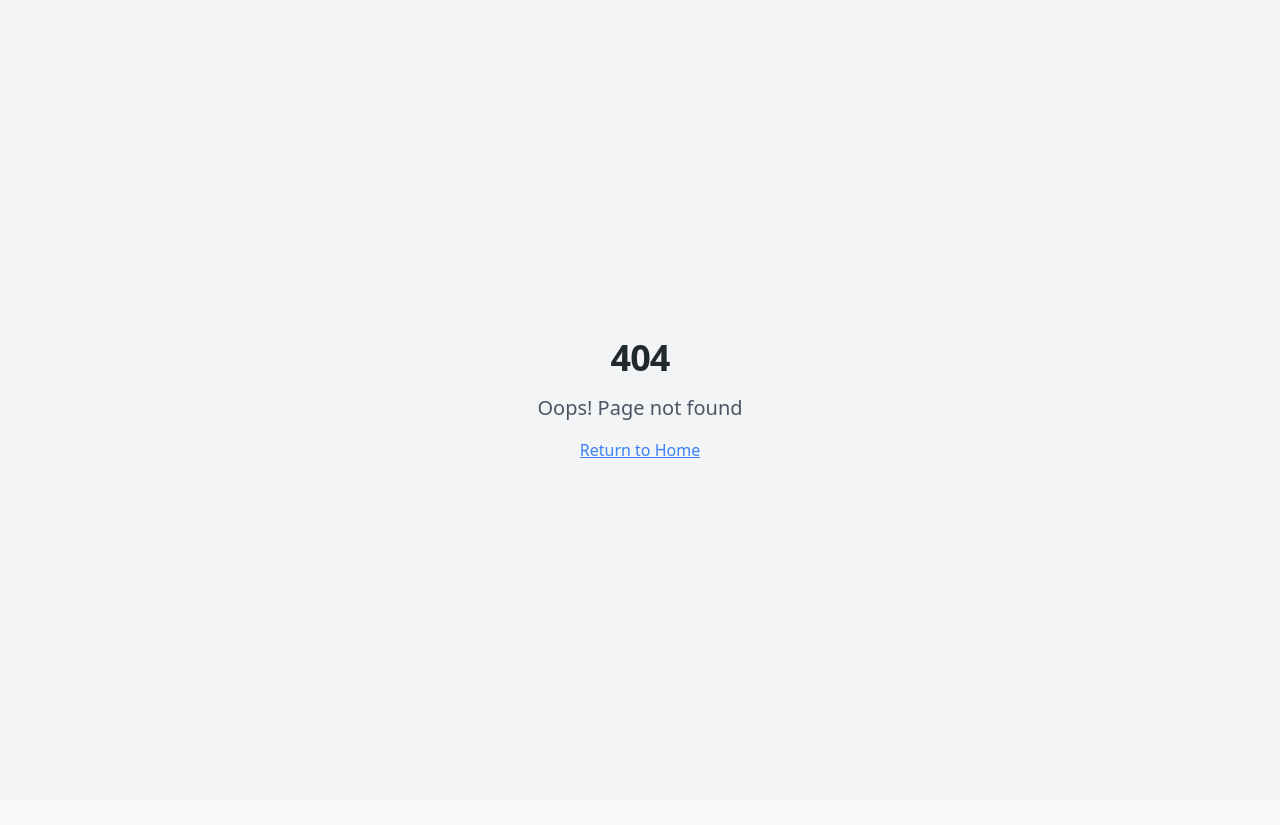
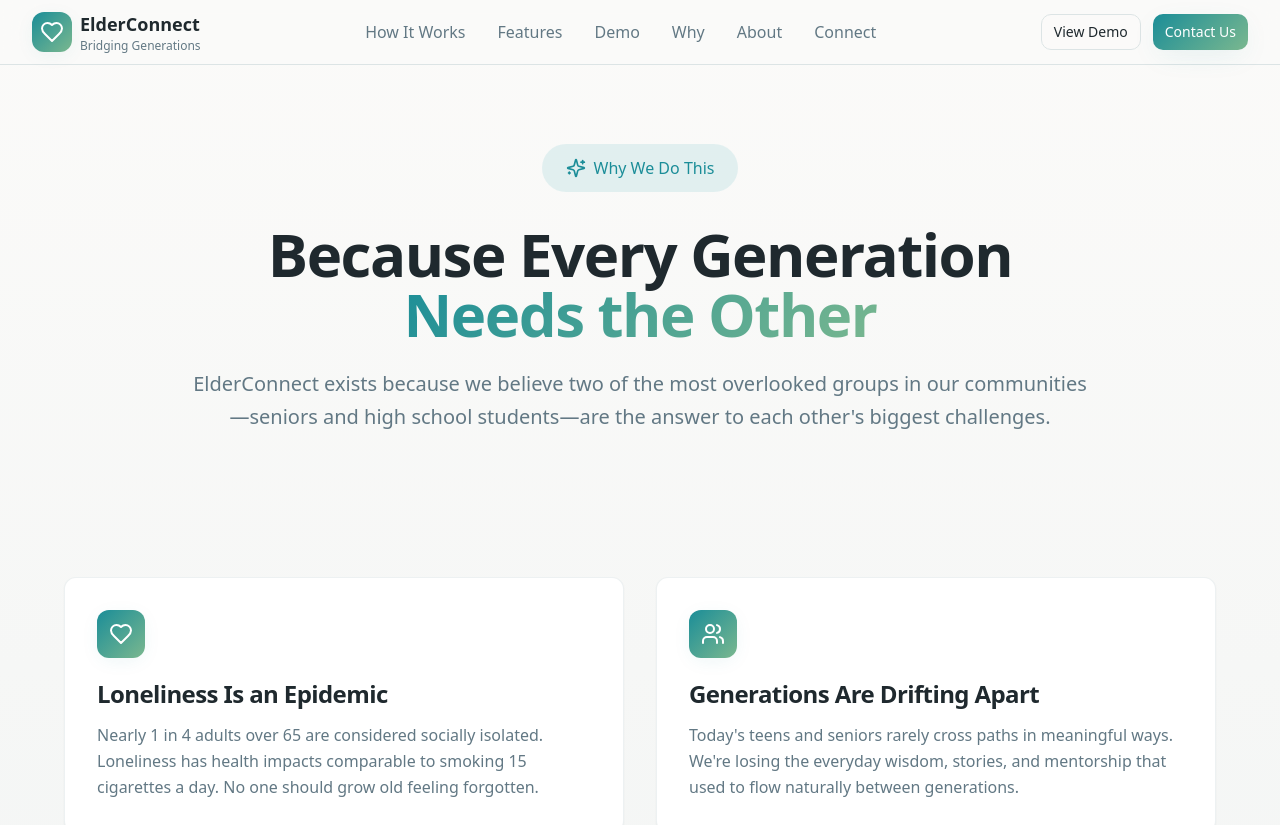
Before and after one commit to JadenChun5/connect-generations-spark, a React (Vite) app: page /why in a window 1280 px wide. Before the commit this address had no page. Shown: the top 825 px of the page. Before the commit the page ends 800 px from the top, so only its background shows below. Built offline with nearby package versions, Linux system fonts and the light colour scheme; the HTML template or start-up script is replaced by a standard one.

Commit message:
Changes
Co-authored-by: JadenChun5 <219188384+JadenChun5@users.noreply.github.com>

```diff
--- a/src/App.tsx
+++ b/src/App.tsx
@@ -10,6 +10,7 @@ import Demo from "./pages/Demo";
 import Connect from "./pages/Connect";
 import Privacy from "./pages/Privacy";
 import Terms from "./pages/Terms";
+import Why from "./pages/Why";
 import NotFound from "./pages/NotFound";
 
 const queryClient = new QueryClient();
@@ -28,6 +29,7 @@ const App = () => (
           <Route path="/connect" element={<Connect />} />
           <Route path="/privacy" element={<Privacy />} />
           <Route path="/terms" element={<Terms />} />
+          <Route path="/why" element={<Why />} />
 
           {/* ADD ALL CUSTOM ROUTES ABOVE THE CATCH-ALL "*" ROUTE */}
           <Route path="*" element={<NotFound />} />
--- a/src/components/Header.tsx
+++ b/src/components/Header.tsx
@@ -22,6 +22,7 @@ const Header = () => {
     { name: "How It Works", href: "#user-type-selection", onClick: handleHowItWorksClick },
     { name: "Features", href: "/features" },
     { name: "Demo", href: "/demo" },
+    { name: "Why", href: "/why" },
     { name: "About", href: "/about" },
     { name: "Connect", href: "/connect" }
   ];
```
